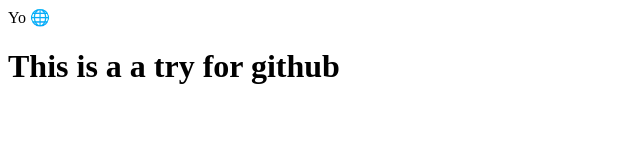
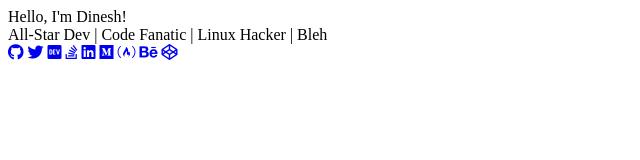
Before and after one commit to TimurKaramenderes/TimurKaramenderes.github.io, a plain HTML site: page index.html in a window 1280 px wide. Shown: the whole page, without its empty margins (0-640 px from the left). Drawn offline with Linux system fonts and the light colour scheme.

Commit message:
html code of my page

```diff
--- a/index.html
+++ b/index.html
@@ -1,13 +1,44 @@
-<!DOCTYPE HTML>
+<!DOCTYPE html>
+<html>
+<head>
+	<meta charset="utf-8">
+	<meta http-equiv="X-UA-Compatible" content="IE=edge">
+	<meta name="viewport" content="width=device-width, initial-scale=1.0">
 
-Yo 🌐
+	<title>Dinesh Pandiyan | Awesome Dev</title>
 
-<h1> This is a a try for github </hi>
+	<link rel="icon" href="favicon.ico" type="image/png" />
+
+	<link href="https://fonts.googleapis.com/css?family=Reem+Kufi|Roboto:300" rel="stylesheet">
+	<link href="https://use.fontawesome.com/releases/v5.13.1/css/all.css" rel="stylesheet">
+	<link rel="stylesheet" href="css/reset.css">
+	<link rel="stylesheet" href="css/styles.css">
+	<link rel="stylesheet" href="css/themes/indigo-white.css">
+	<!-- <link rel="stylesheet" href="css/themes/green-white.css"> -->
+	<!-- <link rel="stylesheet" href="css/themes/red-white.css"> -->
+	<!-- <link rel="stylesheet" href="css/themes/grey-white.css"> -->
+	<!-- <link rel="stylesheet" href="css/themes/white-indigo.css"> -->
+	<!-- <link rel="stylesheet" href="css/themes/white-blue.css"> -->
+	<!-- <link rel="stylesheet" href="css/themes/white-grey.css"> -->
+	<!-- <link rel="stylesheet" href="css/themes/white-red.css"> -->
+	<!-- <link rel="stylesheet" href="css/themes/yellow-black.css"> -->
+</head>
 <body>
+	<main>
+		<div class="intro">Hello, I'm Dinesh!</div>
+		<div class="tagline">All-Star Dev | Code Fanatic | Linux Hacker | Bleh</div>
+		<!-- Find your icons from here - https://fontawesome.com/icons?d=gallery&s=brands -->
+		<div class="icons-social">
+			<a target="_blank" href="https://github.com/flexdinesh"><i class="fab fa-github"></i></a>
+			<a target="_blank" href="https://twitter.com/flexdinesh"><i class="fab fa-twitter"></i></a>
+			<a target="_blank" href="https://dev.to/flexdinesh"><i class="fab fa-dev"></i></a>
+			<a target="_blank" href="https://stackoverflow.com/story/flexdinesh"><i class="fab fa-stack-overflow"></i></a>
+			<a target="_blank" href="https://www.linkedin.com/in/dineshpandiyan"><i class="fab fa-linkedin"></i></a>
+			<a target="_blank" href="https://medium.com/@flexdinesh"><i class="fab fa-medium"></i></a>
+			<a target="_blank" href="https://www.freecodecamp.org"><i class="fab fa-free-code-camp"></i></a>
+			<a target="_blank" href="https://www.behance.net"><i class="fab fa-behance"></i></a>
+			<a target="_blank" href="https://codepen.io"><i class="fab fa-codepen"></i></a>
+    </div>
+	</main>
 </body>
-
-
-
-
-
 </html>
```
